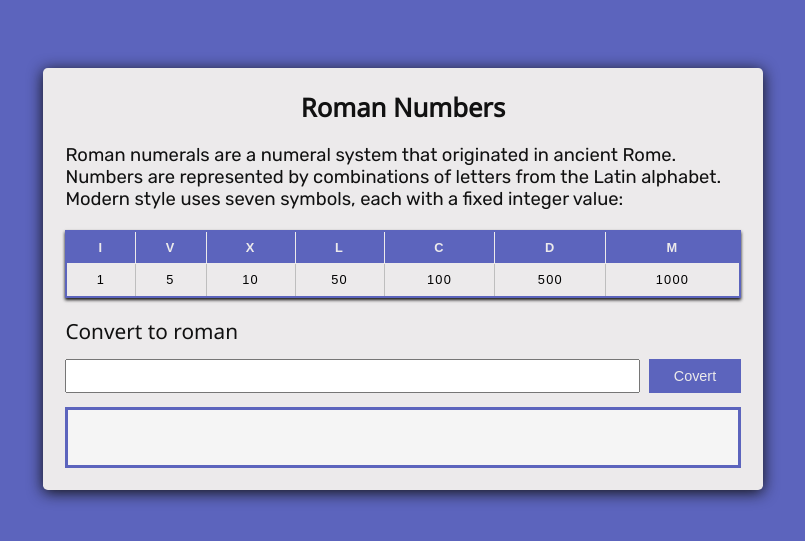
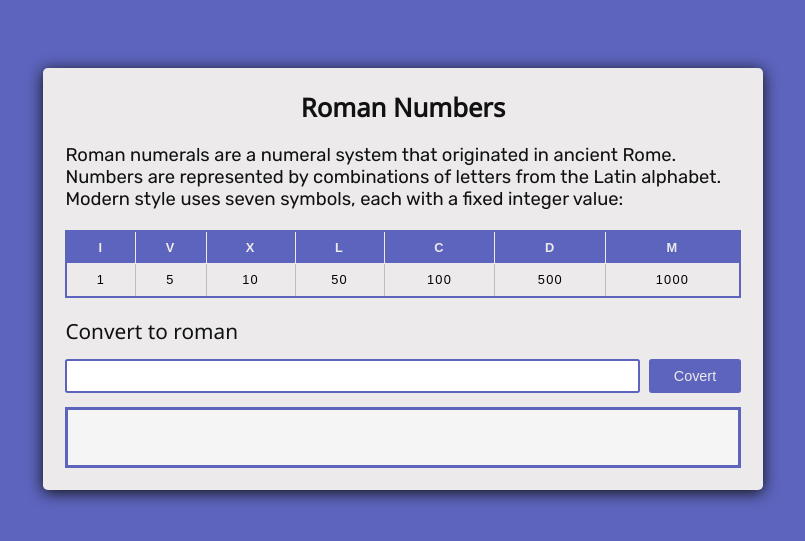
Before and after one commit to FedMG/roman-numbers, a React (Vite) app in the folder client/: page / in a window 1280 px wide. Shown: the part 121-662 px from the top of the page, without its empty margins (237-1042 px from the left). Built offline with nearby package versions, Linux system fonts and the light colour scheme.

Commit message:
Add: hover and active states in /Button and /Input and Update: the readme

```diff
--- a/client/src/styled/Button.js
+++ b/client/src/styled/Button.js
@@ -3,7 +3,16 @@ import styled from 'styled-components';
 export const Button = styled('button')(({ theme: { components } }) => ({
   fontSize: components.form.fsizes.btn,
   border: components.form.borders.btn,
+  borderRadius: components.form.borders.btnRad,
   padding: components.form.pad.btn,
   color: components.form.colors.btn,
   backgroundColor: components.form.bgColors.btn,
+  '&:hover': {
+    backgroundColor: components.form.bgColors.btnHover,
+    color: components.form.colors.btnHover,
+  },
+  '&:active': {
+    backgroundColor: components.form.bgColors.btnActive,
+    color: components.form.colors.btnActive,
+  },
 }));
--- a/client/src/styled/Input.js
+++ b/client/src/styled/Input.js
@@ -2,5 +2,12 @@ import styled from 'styled-components';
 
 export const Input = styled('input')(({ theme: { components } }) => ({
   padding: components.form.pad.input,
+  border: components.form.borders.input,
+  borderRadius: components.form.borders.inputRad,
+  outline: 'none',
   width: '100%',
+
+  '&:active': {
+    outline: '1.2px solid #4e559f',
+  },
 }));
--- a/client/src/styled/table.js
+++ b/client/src/styled/table.js
@@ -3,7 +3,6 @@ import styled from 'styled-components';
 const TableContent = styled('table')(({ theme }) => ({
   letterSpacing: theme.components.table.letterSpa,
   fontSize: theme.components.table.fz,
-  boxShadow: theme.components.table.shadow,
   border: theme.components.table.border.table,
   borderCollapse: 'collapse',
   width: '100%',
--- a/client/src/themes/board.js
+++ b/client/src/themes/board.js
@@ -6,14 +6,20 @@ export const form = {
       btn: '0.6em 1.7em',
     },
     bgColors: {
-      form: '',
       btn: '#5c64bd',
+      btnHover: '#4e559f',
+      btnActive: '#6973e5',
     },
     colors: {
       btn: '#eceaeb',
+      btnHover: '#f5f5f5',
+      btnActive: '#fff',
     },
     borders: {
       btn: 'none',
+      btnRad: '0.20em',
+      input: '2px solid #5c64bd',
+      inputRad: '0.20em',
     },
     fsizes: {
       btn: '0.9em',
--- a/client/src/themes/typography.js
+++ b/client/src/themes/typography.js
@@ -11,7 +11,7 @@ export const typography = {
       text: 'Rubik',
     },
     colors: {
-      error: 'red',
+      error: '#ed2424de',
       output: '#5c64bd',
       normal: '#111',
     },
```
Also changed, not shown: client/package.json (+6 -2 lines), 1 other file (tests, documents, lock files or other folders).
